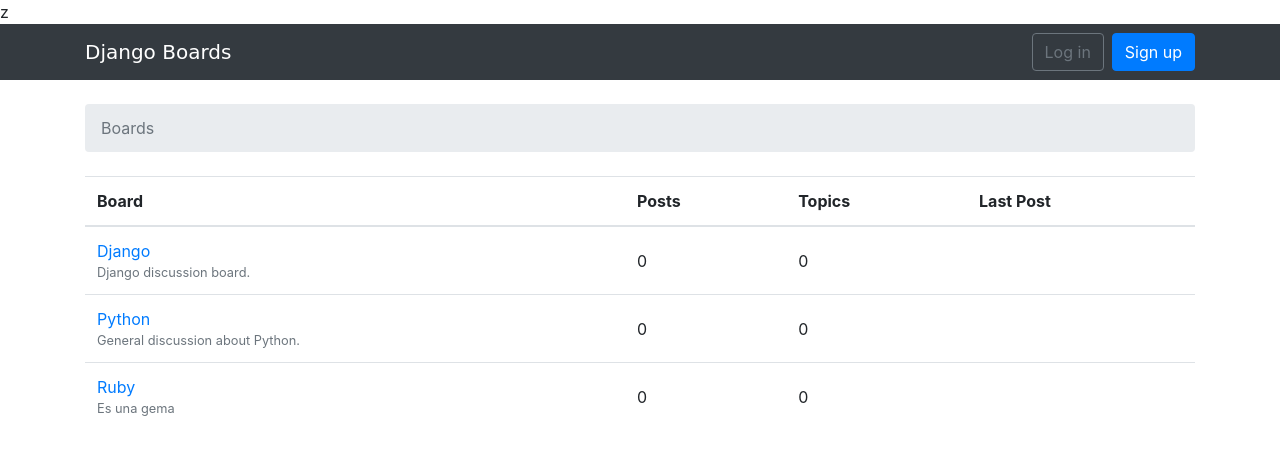
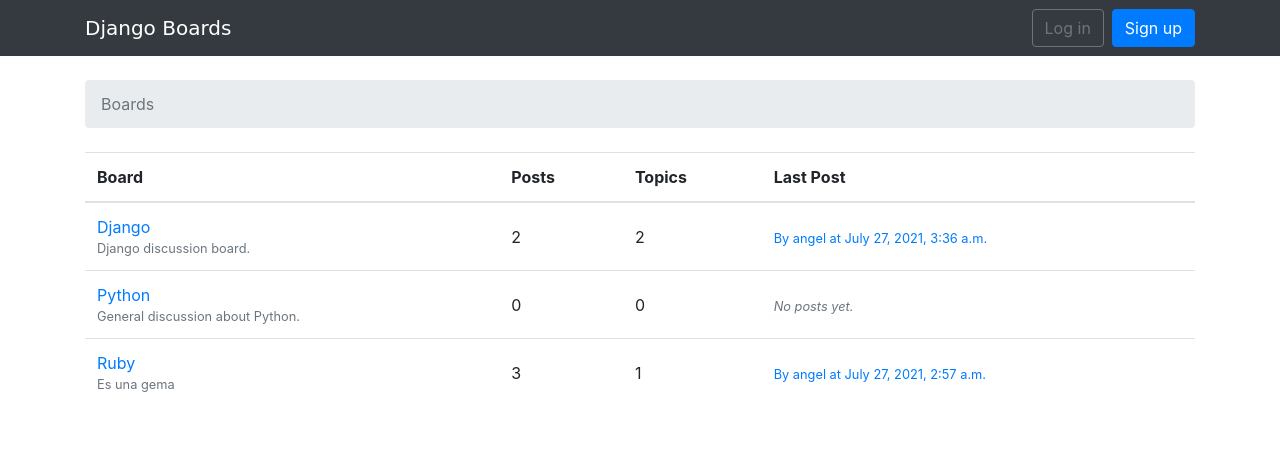
Before and after one commit to Anheleija/ProyectoForo, a Django app: page / in a window 1280 px wide. Shown: the top 455 px of the page. Run offline with Django 3.2, Linux system fonts and the light colour scheme; data comes from the database, SQL or seed files in the repository; both versions use the stored data as it was after the commit; some libraries are stand-ins or nearby versions; some web fonts are replaced.

Commit message:
QuerySets

```diff
--- a/Tutorial/boards/models.py
+++ b/Tutorial/boards/models.py
@@ -1,6 +1,6 @@
 from django.db import models
-
 from django.contrib.auth.models import User
+from django.utils.text import Truncator
 
 # Create your models here.
 
@@ -8,8 +8,15 @@
 class Board(models.Model):
     name = models.CharField(max_length=30, unique=True)
     description = models.CharField(max_length=100)
+
     def __str__(self):
         return self.name
+
+    def get_posts_count(self):
+        return Post.objects.filter(topic__board=self).count()
+
+    def get_last_post(self):
+        return Post.objects.filter(topic__board=self).order_by('-created_at').first()
 
 
 class Topic(models.Model):
@@ -18,6 +25,8 @@
     board = models.ForeignKey(Board, on_delete=models.CASCADE, related_name='topics')
     starter = models.ForeignKey(User, on_delete=models.CASCADE, related_name='topics')
     last_updated = models.DateTimeField(auto_now_add=True)
+    def __str__(self):
+        return self.subject
 
 
 class Post(models.Model):
@@ -27,3 +36,7 @@
     updated_at = models.DateTimeField(null=True)
     created_by = models.ForeignKey(User, on_delete=models.CASCADE, related_name='posts')
     updated_by = models.ForeignKey(User, null=True, on_delete=models.CASCADE, related_name='+')
+
+    def __str__(self):
+        truncated_message = Truncator(self.message)
+        return truncated_message.chars(30)
--- a/Tutorial/boards/views.py
+++ b/Tutorial/boards/views.py
@@ -1,3 +1,4 @@
+from django.db.models import Count
 from boards.forms import PostForm
 from boards.forms import NewTopicForm
 from django.contrib.auth.models import User
@@ -16,8 +17,8 @@
 
 def board_topics(request, pk):
     board = get_object_or_404(Board, pk=pk)
-    return render(request, 'topics.html', {'board': board})
-
+    topics = board.topics.order_by('-last_updated').annotate(replies=Count('posts') - 1)
+    return render(request, 'topics.html', {'board': board, 'topics': topics})
 
 @login_required
 def new_topic(request, pk):
--- a/Tutorial/templates/base.html
+++ b/Tutorial/templates/base.html
@@ -4,7 +4,7 @@
     <meta charset="utf-8">
     <title>{% block title %}Django Boards{% endblock %}</title>
     <link href="https://fonts.googleapis.com/css?family=Peralta" rel="stylesheet">
-z    <link rel="stylesheet" href="{% static 'css/bootstrap.min.css' %}">
+    <link rel="stylesheet" href="{% static 'css/bootstrap.min.css' %}">
     <link rel="stylesheet" href="{% static 'css/app.css' %}">
     {% block stylesheet %}{% endblock %}  <!-- HERE -->
   </head>
--- a/Tutorial/templates/home.html
+++ b/Tutorial/templates/home.html
@@ -21,9 +21,27 @@
             <a href="{% url 'board_topics' board.pk %}">{{ board.name }}</a>
             <small class="text-muted d-block">{{ board.description }}</small>
           </td>
-          <td class="align-middle">0</td>
-          <td class="align-middle">0</td>
-          <td></td>
+          <td class="align-middle">
+            {{ board.get_posts_count }}
+          </td>
+          <td class="align-middle">
+            {{ board.topics.count }}
+          </td>
+          <td class="align-middle">
+            {% with post=board.get_last_post %}
+              {% if post %}
+                <small>
+                  <a href="{% url 'topic_posts' board.pk post.topic.pk %}">
+                    By {{ post.created_by.username }} at {{ post.created_at }}
+                  </a>
+                </small>
+              {% else %}
+                <small class="text-muted">
+                  <em>No posts yet.</em>
+                </small>
+              {% endif %}
+            {% endwith %}
+          </td>
         </tr>
       {% endfor %}
     </tbody>
--- a/Tutorial/templates/topics.html
+++ b/Tutorial/templates/topics.html
@@ -25,11 +25,11 @@
       </tr>
     </thead>
     <tbody>
-      {% for topic in board.topics.all %}
+      {% for topic in topics %}
         <tr>
           <td><a href="{% url 'topic_posts' board.pk topic.pk %}">{{ topic.subject }}</a></td>
           <td>{{ topic.starter.username }}</td>
-          <td>0</td>
+          <td>{{ topic.replies }}</td>
           <td>0</td>
           <td>{{ topic.last_updated }}</td>
         </tr>
```
Also changed, not shown: Tutorial/db.sqlite3.
